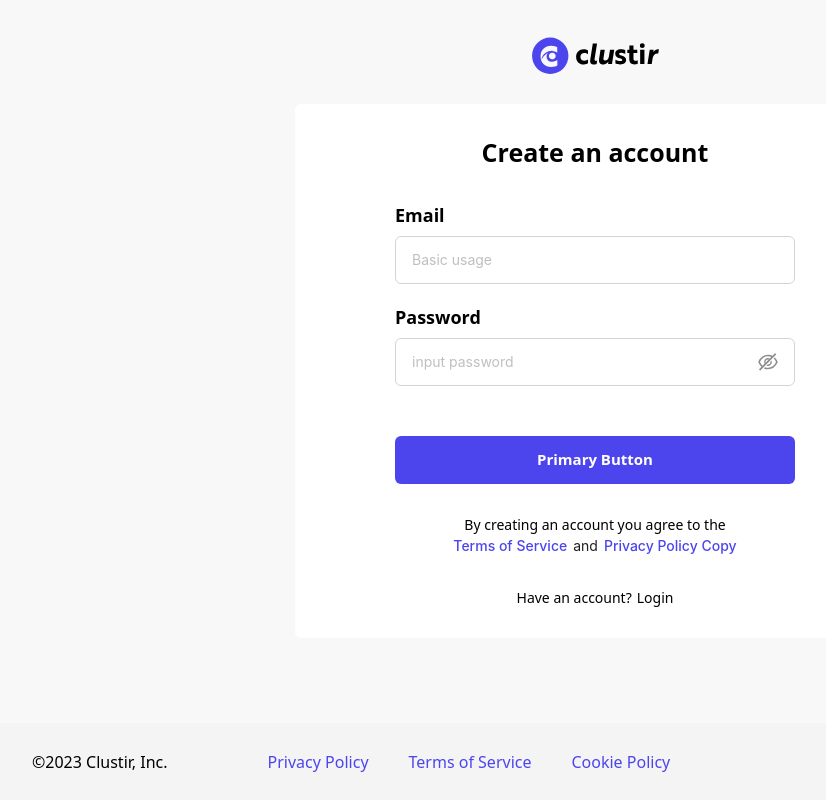
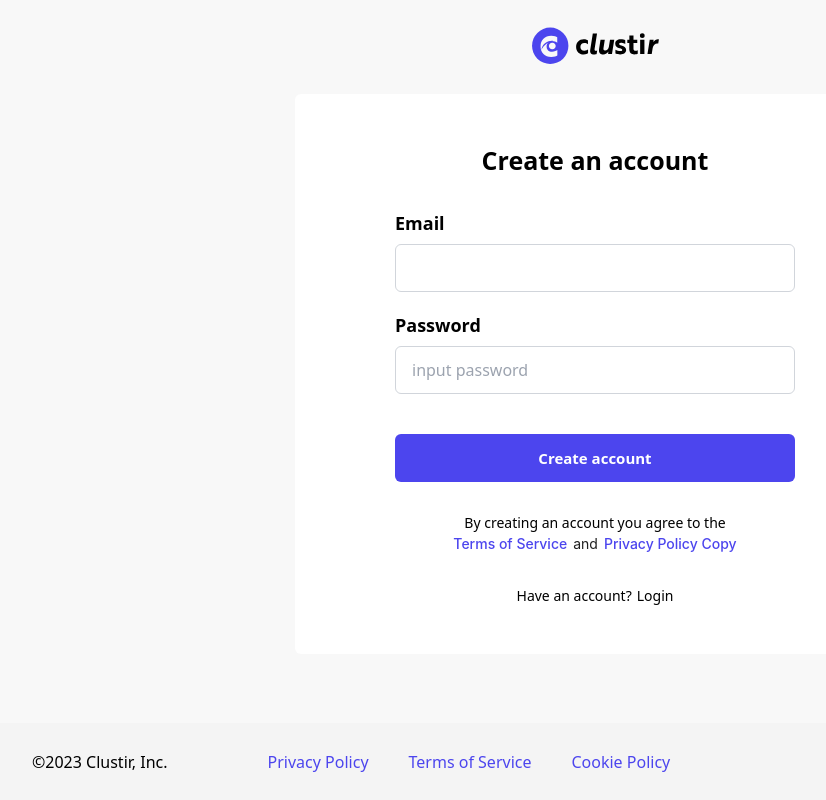
Before and after one commit to techtic-full-stack/clustir-web, a Next.js app in the folder clustir-frontend/: page / in a window 1280 px wide. Shown: the whole page, without its empty margins (45-871 px from the left). Built offline with nearby package versions, Linux system fonts and the light colour scheme.

Commit message:
sign up view

```diff
--- a/clustir-frontend/src/components/auth/AuthLayout.tsx
+++ b/clustir-frontend/src/components/auth/AuthLayout.tsx
@@ -9,11 +9,11 @@ const Layout = ({ children }: LayoutWrapperType) => {
   return (
     <div className="min-h-screen flex flex-col justify-between bg-[#F8F8F8]">
       <div className="flex flex-col justify-center items-center relative">
-        <div className="mt-[30px] w-[600px] ">
+        <div className="mt-[20px] w-[600px] ">
           <div className="flex items-center justify-center">
             <ClustirLogo />
           </div>
-          <div className="mt-[30px] bg-[#FFFFFF] rounded-md">{children}</div>
+          <div className="mt-[25px] bg-[#FFFFFF] rounded-md">{children}</div>
         </div>
       </div>
 
--- a/clustir-frontend/src/components/createAccount/index.tsx
+++ b/clustir-frontend/src/components/createAccount/index.tsx
@@ -2,46 +2,94 @@ import { Input } from "antd";
 import React from "react";
 import { EyeInvisibleOutlined, EyeTwoTone } from "@ant-design/icons";
 import { Typography } from "antd";
+import { Formik, Form, Field, ErrorMessage } from "formik";
 
 const { Paragraph } = Typography;
 
 function CreateAccount() {
+  const initialValues = {
+    email: "",
+    password: "",
+  };
+
+  const validate = (values: any) => {
+    const errors: any = {};
+    if (!values.email) {
+      errors.email = "Required";
+    } else if (!/^[A-Z0-9._%+-]+@[A-Z0-9.-]+\.[A-Z]{2,}$/i.test(values.email)) {
+      errors.email = "Invalid email address";
+    }
+    if (!values.password) {
+      errors.password = "Required";
+    }
+    return errors;
+  };
+
   return (
-    <div className=" flex justify-center items-center">
-      <div className="w-[400px] m-[30px]">
+    <div className=" flex justify-center items-center h-[70vh] m-[30px]">
+      <Formik
+        initialValues={initialValues}
+        validate={validate}
+        onSubmit={(values, { setSubmitting }) => {
+          setTimeout(() => {
+            alert(JSON.stringify(values, null, 2));
+            setSubmitting(false);
+          }, 400);
+        }}
+      >
+        {({ isSubmitting, touched, errors }) => (
+          <Form>
+            <div className="w-[400px] ">
               <div className="flex justify-center items-center font-[700] text-[25px]  text-[#000000]">
                 Create an account
               </div>
-
               <div className="mt-[30px] ">
                 <div className="mb-[20px]">
                   <div className="font-[700] text-[18px] font-brother text-[#000000] mb-[7px]">
                     Email
                   </div>
-
-            <Input
-              placeholder="Basic usage"
-              className="h-12 px-4 py-2 rounded-md border border-gray-300 focus:outline-none focus:border-blue-500"
+                  <Field
+                    type="email"
+                    name="email"
+                    className={`h-12 px-4 py-2 rounded-md border w-full ${
+                      touched.email && errors.email
+                        ? "border-red-500"
+                        : "border-gray-300"
+                    } focus:outline-none focus:border-blue-500`}
+                  />
+                  <ErrorMessage
+                    name="email"
+                    component="p"
+                    className="text-[#FD0000]"
                   />
                 </div>
-          <div>
+
+                <div className="mb-[40px]">
                   <div className="font-[700] text-[18px] font-brother text-[#000000] mb-[7px]">
                     Password
                   </div>
-            <Input.Password
-              className="h-12 px-4 py-2 rounded-md border border-gray-300 focus:outline-none focus:border-blue-500 mb-[50px]"
+                  <Field
+                    type="password"
+                    name="password"
                     placeholder="input password"
-              iconRender={(visible) =>
-                visible ? (
-                  <EyeTwoTone style={{ fontSize: "20px" }} />
-                ) : (
-                  <EyeInvisibleOutlined style={{ fontSize: "20px" }} />
-                )
-              }
+                    className={`h-12 px-4 py-2 rounded-md border w-full ${
+                      touched.password && errors.password
+                        ? "border-red-500"
+                        : "border-gray-300"
+                    } focus:outline-none focus:border-blue-500`}
+                  />
+                  <ErrorMessage
+                    name="password"
+                    component="p"
+                    className="text-[#FD0000]"
                   />
                 </div>
-          <button className="w-full h-12 bg-[#4C45EE]  font-[700] letter-spacing-normal text-[15px] text-white py-2 px-4 rounded-md">
-            Primary Button
+                <button
+                  type="submit"
+                  className="w-full h-12 bg-[#4C45EE]  font-[700]  letter-spacing-normal text-[15px] text-white py-2 px-4 rounded-md"
+                  disabled={isSubmitting}
+                >
+                  Create account
                 </button>
                 <div className="mt-[30px] w-[400px] ">
                   <span className="text-[14px] font-[400] flex justify-center items-center">
@@ -66,6 +114,9 @@ function CreateAccount() {
                 </div>
               </div>
             </div>
+          </Form>
+        )}
+      </Formik>
     </div>
   );
 }
```
Lines whose indentation alone changed are shown as unchanged.
